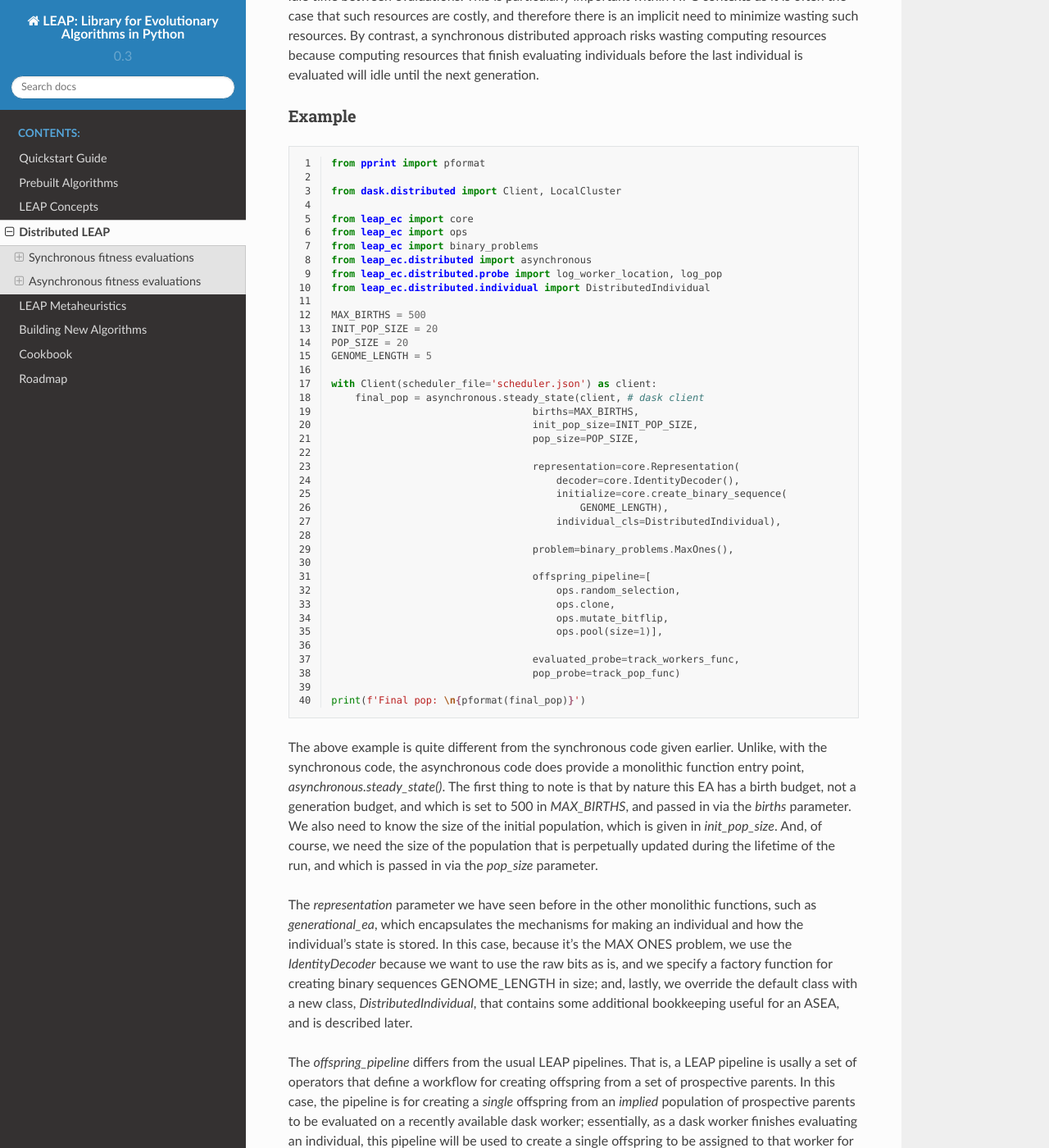
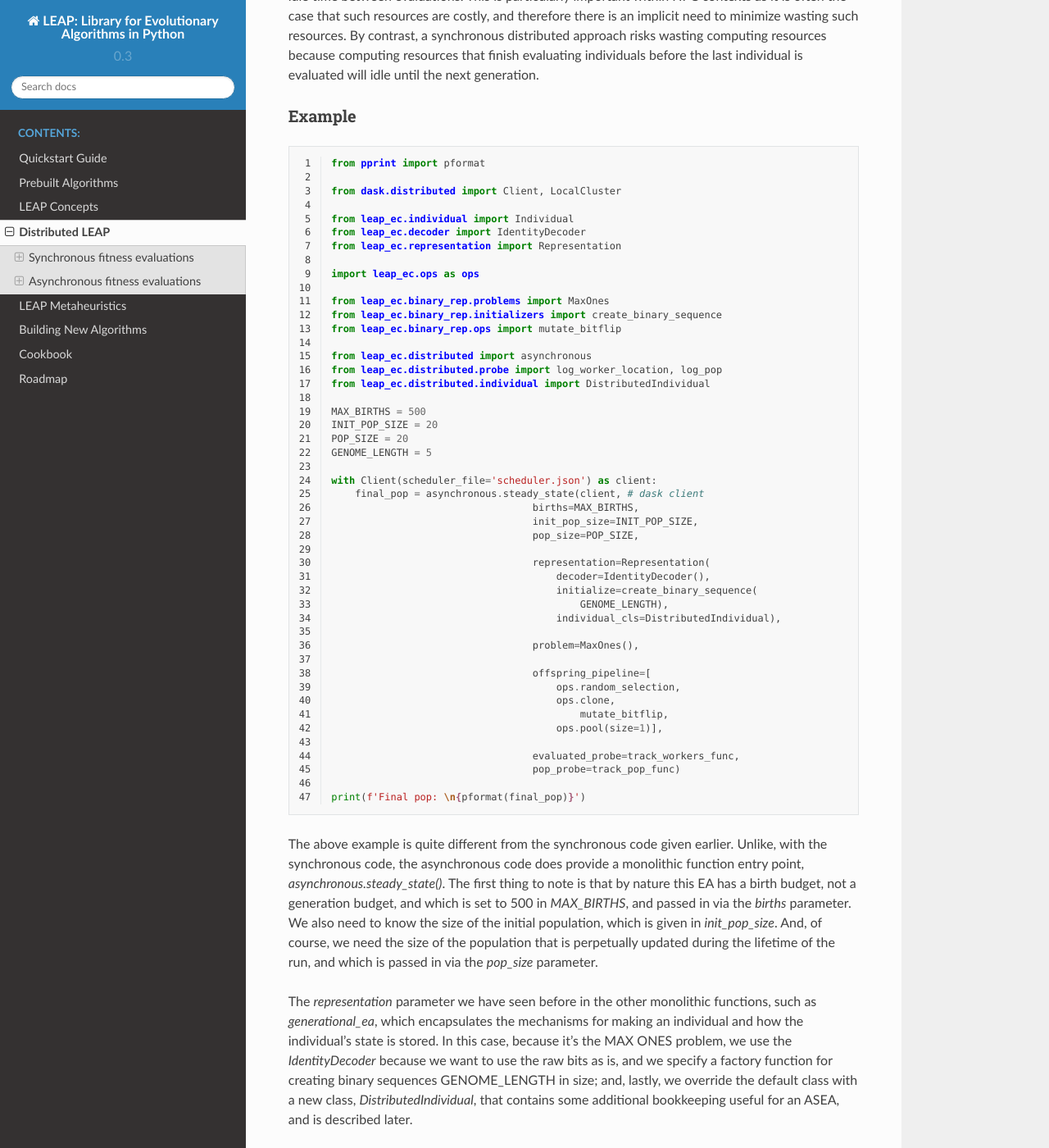
Before and after one commit to AureumChaos/LEAP, a Sphinx documentation site: the page built from docs/source/distributed.rst, in a window 1280 px wide and 1400 px high, scrolled down 1883 px. Shown: the whole window at 82% size. Built offline with Sphinx 7.4.7 and the Read the Docs theme 2.0.0, drawn with Linux system fonts in a browser that asks for light colours; cross-references to code outside the pages are shown as plain code.

Commit message:
Fixed distributed.rst

```diff
--- a/docs/source/distributed.rst
+++ b/docs/source/distributed.rst
@@ -93,9 +93,16 @@ Example
 
     from dask.distributed import Client, LocalCluster
 
-    from leap_ec import core
-    from leap_ec import ops
-    from leap_ec import binary_problems
+    from leap_ec.individual import Individual
+    from leap_ec.decoder import IdentityDecoder
+    from leap_ec.representation import Representation
+
+    import leap_ec.ops as ops
+
+    from leap_ec.binary_rep.problems import MaxOnes
+    from leap_ec.binary_rep.initializers import create_binary_sequence
+    from leap_ec.binary_rep.ops import mutate_bitflip
+
     from leap_ec.distributed import asynchronous
     from leap_ec.distributed.probe import log_worker_location, log_pop
     from leap_ec.distributed.individual import DistributedIndividual
@@ -111,18 +118,18 @@ Example
                                       init_pop_size=INIT_POP_SIZE,
                                       pop_size=POP_SIZE,
 
-                                      representation=core.Representation(
-                                          decoder=core.IdentityDecoder(),
-                                          initialize=core.create_binary_sequence(
+                                      representation=Representation(
+                                          decoder=IdentityDecoder(),
+                                          initialize=create_binary_sequence(
                                               GENOME_LENGTH),
                                           individual_cls=DistributedIndividual),
 
-                                      problem=binary_problems.MaxOnes(),
+                                      problem=MaxOnes(),
 
                                       offspring_pipeline=[
                                           ops.random_selection,
                                           ops.clone,
-                                          ops.mutate_bitflip,
+                                              mutate_bitflip,
                                           ops.pool(size=1)],
 
                                       evaluated_probe=track_workers_func,
@@ -207,7 +214,7 @@ as follows:
     tensorflow throws an exception.)
 
 :context: contains global state where the running number of births and non-viable individuals
-    is kept.  This defaults to `core.context`.
+    is kept.  This defaults to `context`.
 
 DistributedIndividual
 ^^^^^^^^^^^^^^^^^^^^^
```
